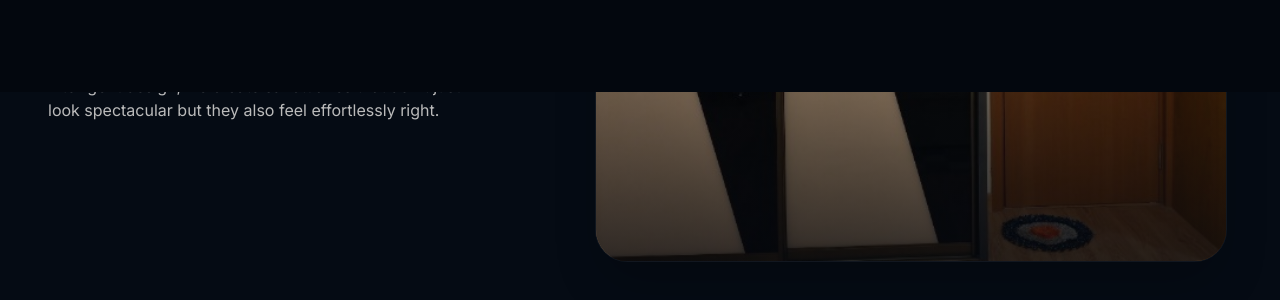
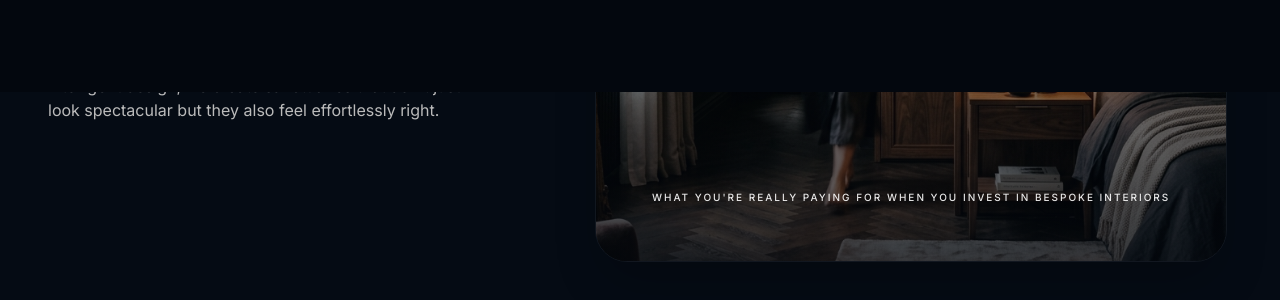
Before and after one commit to rohanjangir31/latushya-website, a React (Vite) app: page / in a window 1280 px wide. Shown: the part 1508-1808 px from the top of the page. Built offline with nearby package versions, Linux system fonts and the light colour scheme.

Commit message:
UI polish: add pinterest-style text overlay to philosophy image

```diff
--- a/src/components/Philosophy.jsx
+++ b/src/components/Philosophy.jsx
@@ -55,19 +55,39 @@ export default function Philosophy() {
 
         {/* Right: Parallax Image */}
         <div className="w-full lg:w-7/12 h-[500px] lg:h-[700px] overflow-hidden relative group rounded-[2rem] border border-white/5 shadow-2xl transition-all duration-700 hover:shadow-[0_0_60px_rgba(223,76,115,0.12)] hover:border-white/10">
+
+          {/* Background Image with Parallax */}
           <motion.div
             style={{ y, scale: 1.15 }}
             className="absolute inset-0 w-full h-full origin-center transition-transform duration-1000 ease-[cubic-bezier(0.25,0.46,0.45,0.94)] group-hover:scale-[1.18]"
           >
             <img
-              src="/projects/media__1784490387517.jpg"
-              alt="Bespoke Wardrobe Design"
+              src="/projects/moody_luxury_interior.jpg"
+              alt="Bespoke Wardrobe Design and Enduring Comfort"
               className="w-full h-full object-cover"
               loading="lazy"
             />
-            {/* Elegant dark gradient overlay */}
-            <div className="absolute inset-0 bg-gradient-to-t from-[#03070E] via-[#03070E]/20 to-transparent opacity-90 group-hover:opacity-70 transition-opacity duration-700" />
+            {/* Elegant dark gradient overlay to make text pop */}
+            <div className="absolute inset-0 bg-gradient-to-t from-[#03070E] via-[#03070E]/30 to-[#03070E]/10 opacity-90 transition-opacity duration-700" />
           </motion.div>
+
+          {/* Staggered Text Overlay */}
+          <div className="absolute inset-0 z-20 flex flex-col justify-between p-8 lg:p-12 pointer-events-none">
+
+            {/* Big Staggered Words */}
+            <div className="flex flex-col justify-center h-full gap-8 lg:gap-12 mt-4">
+              <span className="text-white font-sans text-3xl lg:text-[2.75rem] font-medium tracking-[0.05em] self-start ml-[15%] lg:ml-[20%] drop-shadow-xl">MORE</span>
+              <span className="text-white font-sans text-3xl lg:text-[2.75rem] font-medium tracking-[0.05em] self-end mr-[15%] lg:mr-[20%] drop-shadow-xl">THAN</span>
+              <span className="text-white font-sans text-3xl lg:text-[2.75rem] font-medium tracking-[0.05em] self-start ml-[10%] lg:ml-[15%] drop-shadow-xl">JUST</span>
+              <span className="text-white font-sans text-3xl lg:text-[2.75rem] font-medium tracking-[0.05em] self-end mr-[5%] lg:mr-[10%] drop-shadow-xl">AESTHETICS.</span>
+            </div>
+
+            {/* Bottom Caption */}
+            <p className="text-white/90 font-sans text-[8px] lg:text-[10px] tracking-[0.15em] lg:tracking-[0.2em] uppercase text-center font-medium drop-shadow-md pb-2">
+              What you're really paying for when you invest in bespoke interiors
+            </p>
+          </div>
+
         </div>
 
       </div>
```
Also changed, not shown: public/projects/moody_luxury_interior.jpg (added).
